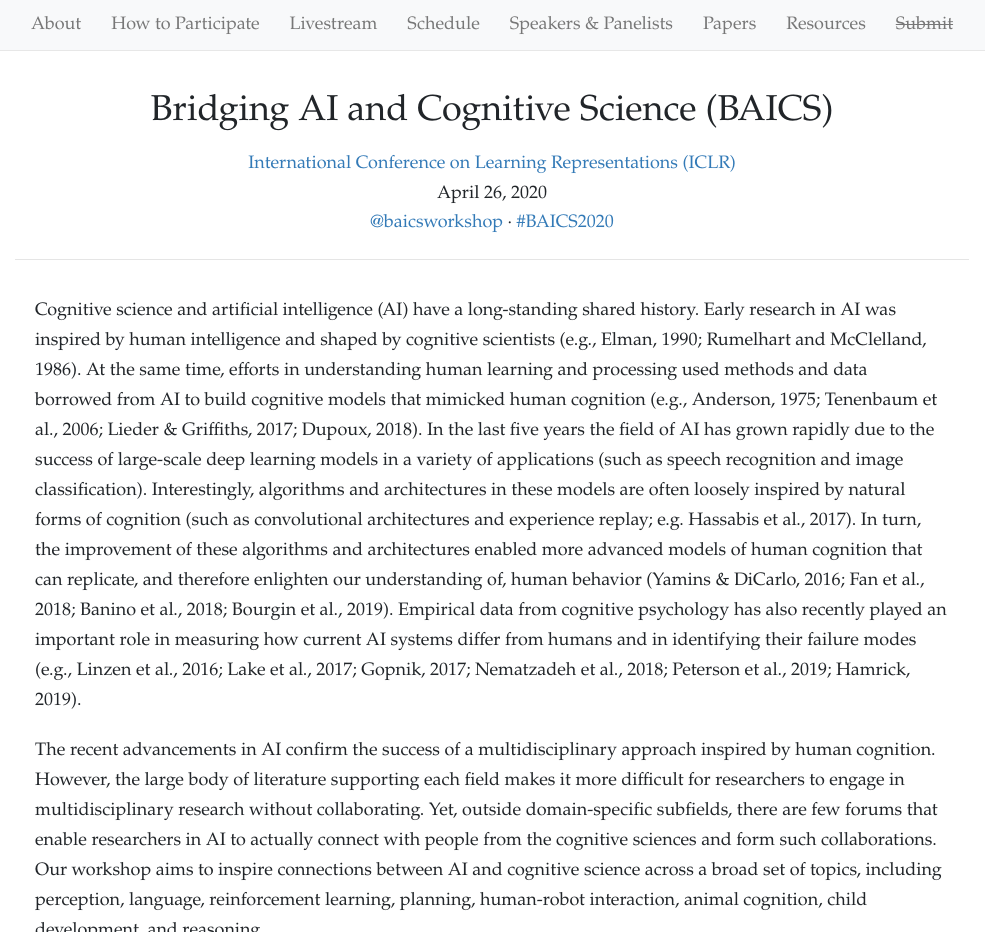
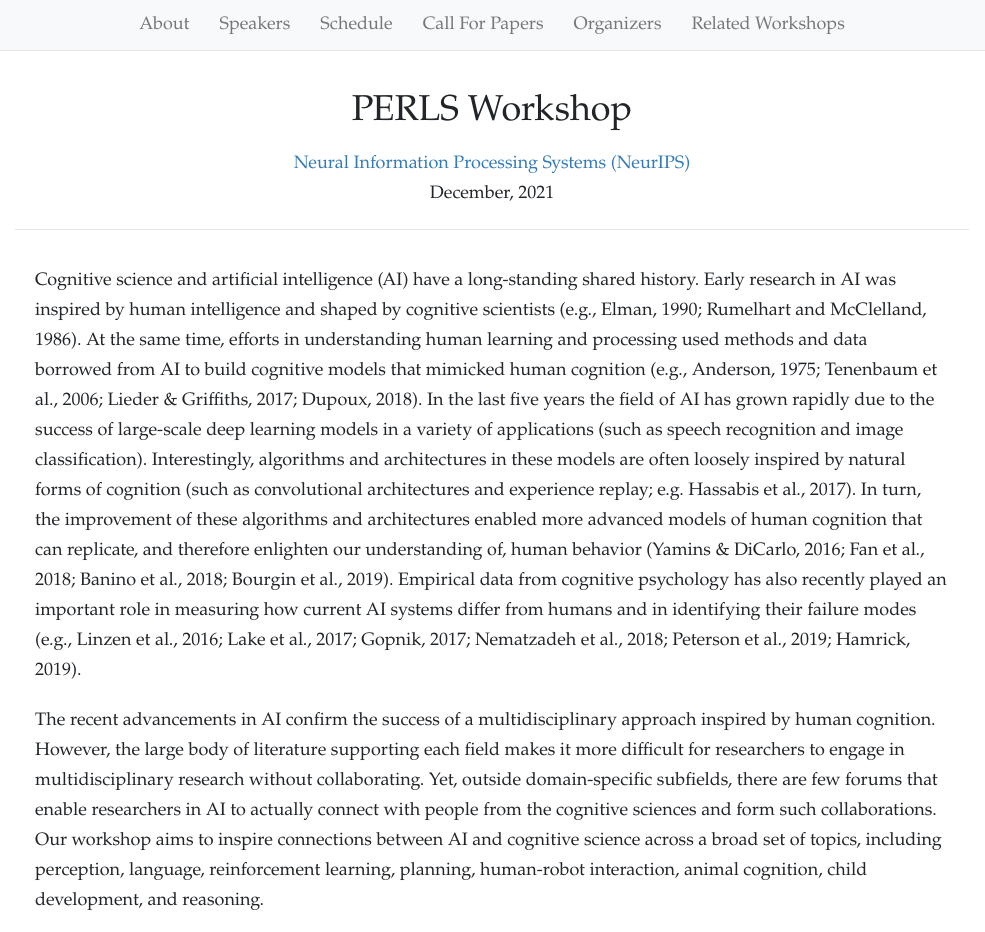
Before and after one commit to perls-workshop/perls-workshop.github.io, a Jekyll site: the page built from index.html, in a window 1280 px wide, cut to the strip 0-932 px from the top of the page. Shown: the whole strip, without its empty margins (148-1133 px from the left). Built offline with Jekyll 4.4.1, drawn with Linux system fonts in a browser that asks for light colours; nearby versions of some CDN libraries.

Commit message:
WIP on site

```diff
--- a/_layouts/default.html
+++ b/_layouts/default.html
@@ -3,13 +3,13 @@
 
 <head>
   <meta charset="utf-8">
-  <title>Bridging AI and Cognitive Science (BAICS)</title>
+  <title>{{ site.title | default: site.github.repository_name }}</title>
   <script src="https://ajax.googleapis.com/ajax/libs/jquery/2.1.0/jquery.min.js"></script>
   <link rel="stylesheet" href="https://stackpath.bootstrapcdn.com/bootstrap/4.4.1/css/bootstrap.min.css" integrity="sha384-Vkoo8x4CGsO3+Hhxv8T/Q5PaXtkKtu6ug5TOeNV6gBiFeWPGFN9MuhOf23Q9Ifjh" crossorigin="anonymous">
   <script src="https://stackpath.bootstrapcdn.com/bootstrap/4.4.1/js/bootstrap.min.js" integrity="sha384-wfSDF2E50Y2D1uUdj0O3uMBJnjuUD4Ih7YwaYd1iqfktj0Uod8GCExl3Og8ifwB6" crossorigin="anonymous"></script>
   <meta name="viewport" content="width=device-width, initial-scale=1">
 
-  <link href="/css/style.css" rel="stylesheet">
+  <link href="assets/css/base.css" rel="stylesheet">
 </head>
 
 <nav class="navbar navbar-expand-lg navbar-light bg-light" id="navbar">
@@ -25,13 +25,11 @@
     <div class="collapse navbar-collapse" id="navbar-main">
       <ul class="navbar-nav mx-auto">
         <li class="nav-link"><a href="/index.html">About</a></li>
-        <li class="nav-link"><a href="/format.html">How to Participate</a></li>
-        <li class="nav-link"><a href="/livestream.html">Livestream</a></li>
+        <li class="nav-link"><a href="/speakers.html">Speakers</a></li>
         <li class="nav-link"><a href="/schedule.html">Schedule</a></li>
-        <li class="nav-link"><a href="/speakers.html">Speakers & Panelists</a></li>
-        <li class="nav-link"><a href="/papers.html">Papers</a></li>
-        <li class="nav-link"><a href="/resources.html">Resources</a></li>
-        <li class="nav-link"><a href="/submit.html"><strike>Submit</strike></a></li>
+        <li class="nav-link"><a href="/papers.html">Call For Papers</a></li>
+        <li class="nav-link"><a href="/organizers.html">Organizers</a></li>
+        <li class="nav-link"><a href="/related-workshops.html">Related Workshops</a></li>
       </ul>
 
     </div> <!-- navbar-main -->
@@ -47,13 +45,11 @@
     <div class="page-content">
 
       <div class="row justify-content-center">
-        <h1 class="text-center">Bridging AI and Cognitive Science (BAICS)</h1>
+        <h1 class="text-center">{{ site.title | default: site.github.repository_name }}</h1>
         <div class="break"></div>
-        <h4 class="text-center"><a href="https://iclr.cc/Conferences/2020">International Conference on Learning Representations (ICLR)</a></h4>
+        <h4 class="text-center"><a href="https://neurips.cc/Conferences/2021">Neural Information Processing Systems (NeurIPS)</a></h4>
         <div class="break"></div>
-        <h4 class="text-center">April 26, 2020</h4>
-        <div class="break"></div>
-        <h4 class="text-center"><a href="https://twitter.com/baicsworkshop" target="_blank">@baicsworkshop</a> · <a href="https://twitter.com/hashtag/BAICS2020" target="_blank">#BAICS2020</a></h4>
+        <h4 class="text-center">December, 2021</h4>
         <hr>
 
       </div> <!-- row -->
--- /dev/null
+++ b/assets/css/base.css
@@ -0,0 +1,168 @@
+a {
+  color: #337ab7;
+}
+
+body {
+  font-family: 'Palatino',serif;
+  font-size: 18px;
+  line-height: 30px;
+}
+
+h1, h2, h3, p, table, dl, ol, ul {
+  margin: 20px;
+}
+
+p, ul, ol {
+  margin-top: 0px;
+}
+
+h1 {
+  font-size: 36px;
+}
+
+h2 {
+  font-size: 30px;
+}
+
+h3 {
+  font-size: 24px;
+}
+
+h4 {
+  font-size: 18px;
+}
+
+.break {
+  flex-basis: 100%;
+  height: 0;
+}
+
+ul {
+  margin-left: 20px;
+}
+
+hr {
+  width: 100%;
+}
+
+table {
+  margin-top: 0;
+  width: 100%;
+}
+
+.table td, .table th {
+  border: none;
+}
+
+.no-bottom-margin {
+  margin-bottom: 0;
+}
+
+#navbar {
+  border-bottom: 1px solid #e7e7e7;
+  padding-top: 0;
+  padding-bottom: 0;
+}
+
+.navbar-light .navbar-nav .nav-link {
+  padding-top: 10px;
+  padding-bottom: 10px;
+  padding-left: 15px;
+  padding-right: 15px;
+}
+
+.navbar-light .navbar-nav .nav-link a {
+  color: #777;
+  padding: 0;
+}
+
+.navbar .navbar-nav {
+  margin-top: 0;
+}
+
+.navbar-light .navbar-toggler {
+  border: none;
+}
+
+#references li {
+  font-size: 18px;
+}
+
+#references ul {
+   list-style-type: none;
+   padding-left: 0px;
+}
+
+#sponsors p {
+  font-size: 18px;
+  font-style: italic;
+}
+
+#pc td {
+  padding-right: 3em;
+  padding-left: 1em;
+}
+
+#program td {
+	padding: 10px;
+}
+
+#content {
+  padding-bottom: 60px;
+}
+
+.slp {
+  background: #fff;
+  padding: 10px;
+  border: 4px solid #eee;
+  box-shadow: rgb(204, 204, 204) 2px 2px 14px 0px;
+  margin-right: 10px;
+}
+
+.rocket {
+  background: #fff
+  padding: 10px;
+  border: 4px solid #eee;
+  box-shadow: rgb(204, 204, 204) 2px 2px 14px 0px;
+  margin-left: 10px;
+}
+
+.paper ul {
+  list-style: none;
+  padding-left: 0;
+  margin-top: 0;
+}
+
+.col {
+  padding: 0;
+}
+
+.row {
+  margin: 20px;
+}
+
+table .time {
+  width: 160px;
+}
+
+:target::before {
+  content: "";
+  display: block;
+  height: 60px; /* fixed header height*/
+  margin: -60px 0 0; /* negative fixed header height */
+}
+
+@media (min-width: 1024px) {
+  .container {
+    width: 1024px;
+  }
+
+  .navbar .navbar-nav {
+    float: none;
+    vertical-align: top;
+  }
+
+  .navbar .navbar-collapse {
+    text-align: center;
+  }
+}
```
